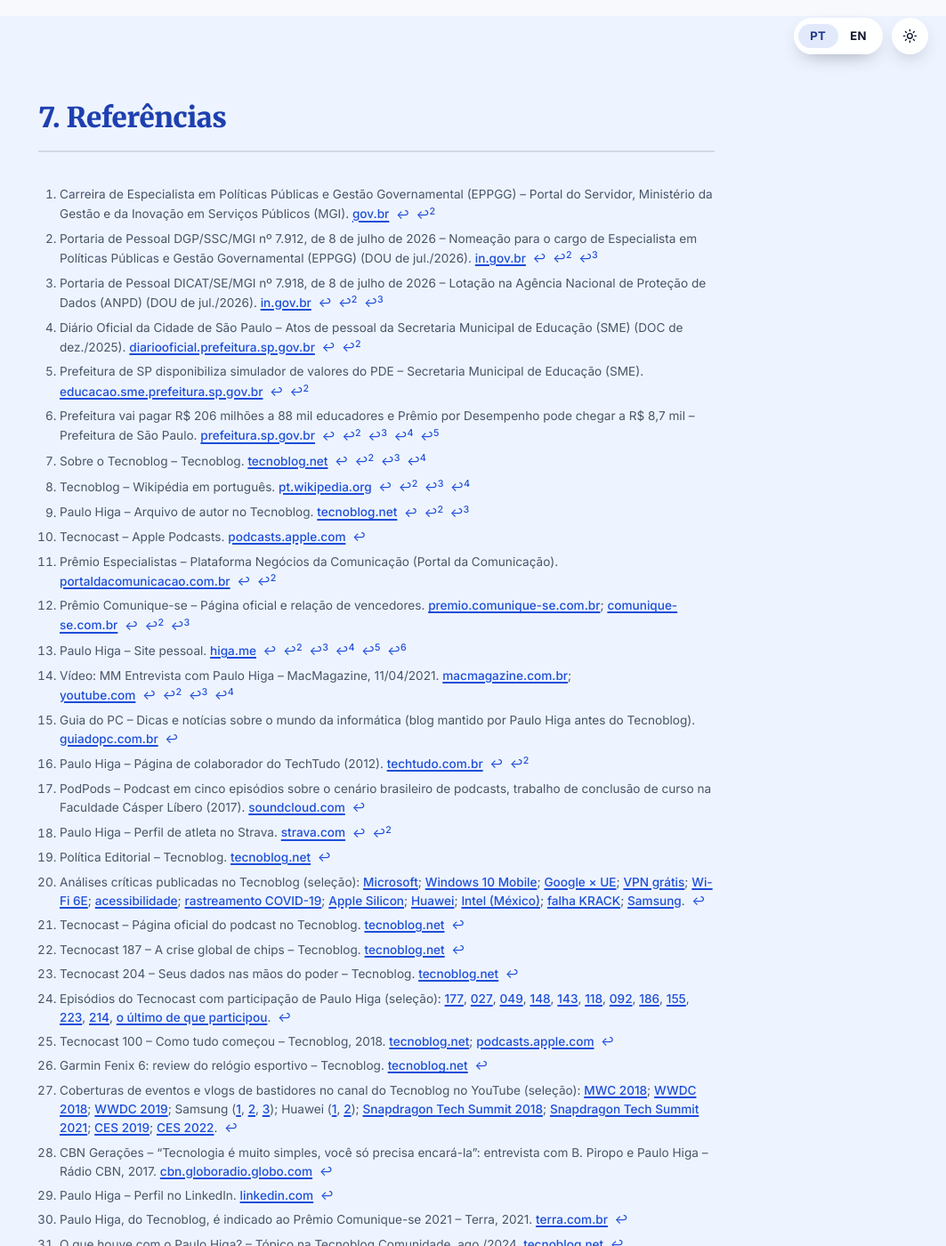
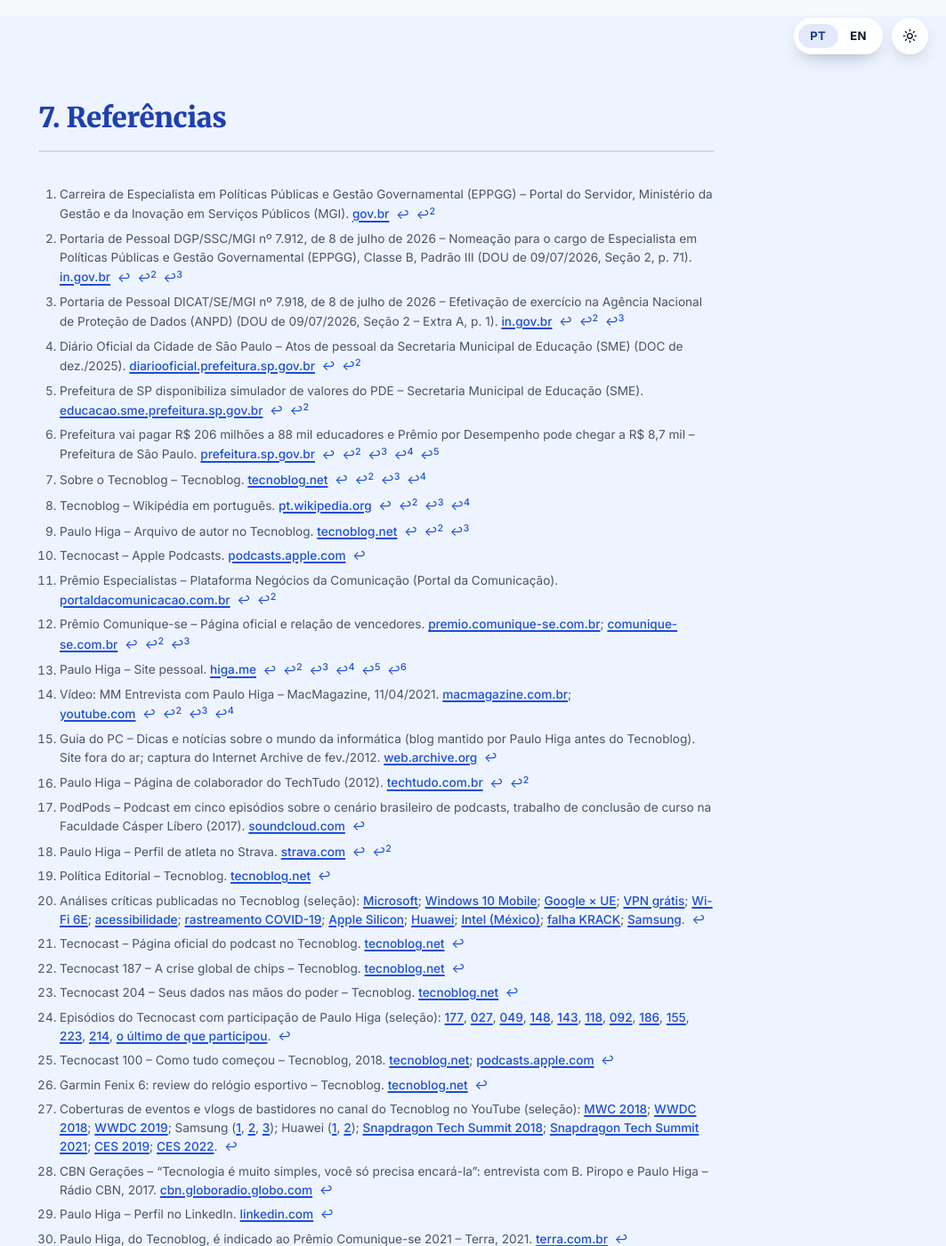
Before and after one commit to paulohiga/paulohiga.github.io, a Jekyll site: the page built from bio.md, in a window 1280 px wide and 1400 px high, scrolled down 12162 px. Shown: the whole window at 89% size, without its empty margins (217-1280 px from the left). Built offline with Jekyll 4.4.1, drawn with Linux system fonts in a browser that asks for light colours; some of the changed text lies outside the part shown.

Commit message:
Completa as referências do DOU e do DOC com os dados das publicações
A partir das páginas oficiais, preenche seção e página que faltavam nas
notas do Diário Oficial e identifica o ato do DOC:

- Edital Enap nº 173/2026: DOU de 26/05/2026, Seção 3, p. 111 (18ª edição
  do curso de formação inicial).
- Edital nº 92/2026: DOU de 10/06/2026, Seção 3, p. 101.
- Portaria DGP/SSC/MGI nº 7.912/2026: DOU de 09/07/2026, Seção 2, p. 71;
  acrescenta Classe B, Padrão III, conforme o art. 1º da portaria.
- Portaria DICAT/SE/MGI nº 7.918/2026: DOU de 09/07/2026, Seção 2 –
  Extra A, p. 1. O ato efetiva o exercício na ANPD (a lotação, pelo art.
  2º da Portaria nº 7.912, é no MGI), e o título passa a refletir isso.
- DOC de 14/11/2025 identificado como Título de Nomeação nº 1.163, de 14
  de novembro de 2025, publicado em 17/11/2025 — o padrão do DOC passa a
  nomear o ato, como já ocorre no DOU.

Guia do PC saiu do ar: a referência passa a apontar para a captura do
Internet Archive de fev./2012, a última antes da entrada no Tecnoblog.

Co-Authored-By: Claude Opus 5 <noreply@anthropic.com>
Claude-Session: https://claude.ai/code/session_01Rsz8Pv8BkGe76jm5ABJcnz

```diff
--- a/bio.md
+++ b/bio.md
@@ -195,7 +195,7 @@ Na administração pública, Higa atuou por cerca de dois anos (2024–2026) com
 
 [^10]: Vídeo: MM Entrevista com Paulo Higa – MacMagazine, 11/04/2021. [macmagazine.com.br](https://macmagazine.com.br/post/2021/04/11/video-mm-entrevista-com-paulo-higa/); [youtube.com](https://www.youtube.com/watch?v=s0gwW-D3qWE)
 
-[^11]: Guia do PC – Dicas e notícias sobre o mundo da informática (blog mantido por Paulo Higa antes do Tecnoblog). [guiadopc.com.br](https://www.guiadopc.com.br)
+[^11]: Guia do PC – Dicas e notícias sobre o mundo da informática (blog mantido por Paulo Higa antes do Tecnoblog). Site fora do ar; captura do Internet Archive de fev./2012. [web.archive.org](https://web.archive.org/web/20120228192627/http://www.guiadopc.com.br/)
 
 [^12]: Paulo Higa – Página de colaborador do TechTudo (2012). [techtudo.com.br](https://www.techtudo.com.br/colaborador/paulo-higa.html)
 
@@ -223,7 +223,7 @@ Na administração pública, Higa atuou por cerca de dois anos (2024–2026) com
 
 [^24]: Diário Oficial da Cidade de São Paulo – Atos de pessoal referentes ao ingresso no cargo de Analista de Políticas Públicas e Gestão Governamental (APPGG) (DOC de set./2024). [diariooficial.prefeitura.sp.gov.br](https://diariooficial.prefeitura.sp.gov.br/md_epubli_visualizar.php?FcojpIuChgfh5s2vhSHfwOyuANy4pprxJEgYg0ADLCFwSDoCvHdZwtyrwy5kz1-vk2ovCEU_Oh7iZLUssGe27A,,)
 
-[^25]: Diário Oficial da Cidade de São Paulo – Nomeação para o cargo em comissão de Assessor V, ref. CDA-5, no Gabinete da Secretaria Municipal de Educação (DOC de 14/11/2025). [diariooficial.prefeitura.sp.gov.br](https://diariooficial.prefeitura.sp.gov.br/md_epubli_visualizar.php?DVyJ1nrP3gHni6hA09MHH4chWuoFHEN2m05OYPiO9BscHeN7iRiW7LDxKnSb758UkpT2tBMHfI8SgQQ6Kkk4oaJ_Z12B7qMpaaflEwC3ebJFj0rJxTkrYOis0cxiahvT)
+[^25]: Título de Nomeação nº 1.163, de 14 de novembro de 2025 – Nomeação para o cargo de Assessor V, Ref. CDA-5, do Gabinete da Secretaria Municipal de Educação (DOC de 17/11/2025). [diariooficial.prefeitura.sp.gov.br](https://diariooficial.prefeitura.sp.gov.br/md_epubli_visualizar.php?DVyJ1nrP3gHni6hA09MHH4chWuoFHEN2m05OYPiO9BscHeN7iRiW7LDxKnSb758UkpT2tBMHfI8SgQQ6Kkk4oaJ_Z12B7qMpaaflEwC3ebJFj0rJxTkrYOis0cxiahvT)
 
 [^26]: Planejamento Estratégico 2026-2029 – Secretaria Municipal de Educação (SME). [educacao.sme.prefeitura.sp.gov.br](https://educacao.sme.prefeitura.sp.gov.br/planejamento-estrategico-2026-2029/)
 
@@ -241,7 +241,7 @@ Na administração pública, Higa atuou por cerca de dois anos (2024–2026) com
 
 [^33]: Classificação no CPNU 2024 para o cargo de EPPGG – Listas não oficiais de acompanhamento. [mail.vagasapp.com.br](https://mail.vagasapp.com.br/concursos/?edital=25&pagina=1495&filtro=&regiao=&cargo=); [rankingdosconcursos.com.br (lista 1)](https://www.rankingdosconcursos.com.br/index.php?tC=6&sCa=644_1&tV=1); [rankingdosconcursos.com.br (lista 2)](https://www.rankingdosconcursos.com.br/index.php?tC=6&sCa=571_1&tV=1)
 
-[^34]: Edital Enap nº 173, de 25 de maio de 2026 – Resultado final do Curso de Formação do CPNU para o cargo de EPPGG do MGI (DOU de 26/05/2026). [in.gov.br](https://www.in.gov.br/web/dou/-/edital-enap-n-173-de-25-de-maio-de-2026-708263131)
+[^34]: Edital Enap nº 173, de 25 de maio de 2026 – Resultado final do Curso de Formação Inicial do CPNU para o cargo de EPPGG do MGI, 18ª edição (DOU de 26/05/2026, Seção 3, p. 111). [in.gov.br](https://www.in.gov.br/web/dou/-/edital-enap-n-173-de-25-de-maio-de-2026-708263131)
 
 [^35]: PodPods – Podcast em cinco episódios sobre o cenário brasileiro de podcasts, trabalho de conclusão de curso na Faculdade Cásper Líbero (2017). [soundcloud.com](https://soundcloud.com/podpods)
 
@@ -259,7 +259,7 @@ Na administração pública, Higa atuou por cerca de dois anos (2024–2026) com
 
 [^42]: Relação de inscritos no Concurso Público SMGE2303 – Analista de Políticas Públicas e Gestão Governamental (APPGG) – Fundação VUNESP. [documento.vunesp.com.br (PDF)](https://documento.vunesp.com.br/documento/stream/NDYyOTkyNw%3d%3d)
 
-[^43]: Edital nº 92, de 9 de junho de 2026 – Homologação do resultado final do CNU para o cargo de EPPGG (DOU de 10/06/2026). [in.gov.br](https://www.in.gov.br/web/dou/-/edital-n-92-de-9-junho-de-2026-711263674)
+[^43]: Edital nº 92, de 9 de junho de 2026 – Homologação do resultado final do CNU para o cargo de EPPGG (DOU de 10/06/2026, Seção 3, p. 101). [in.gov.br](https://www.in.gov.br/web/dou/-/edital-n-92-de-9-junho-de-2026-711263674)
 
 [^44]: Diário Oficial da Cidade de São Paulo – Nomeação para o cargo de Auditor Municipal de Controle Interno (AMCI), Nível I, área Geral (DOC de 10/06/2026). [diariooficial.prefeitura.sp.gov.br](https://diariooficial.prefeitura.sp.gov.br/md_epubli_visualizar.php?H6V05Ih5fsKdqiiC8OzqZbcV4K3ZgVSzqmyYNgwaAuACItbNieh6WV3L6Tkb8xusUmMLzxl5GG4oFf-k8Hsdkg,,)
 
@@ -275,9 +275,9 @@ Na administração pública, Higa atuou por cerca de dois anos (2024–2026) com
 
 [^50]: Cerimônia de premiação do Prêmia Sampa 2026 – Prefeitura de São Paulo (YouTube). [youtube.com](https://www.youtube.com/watch?v=LlSHX1FQJLM)
 
-[^51]: Portaria de Pessoal DGP/SSC/MGI nº 7.912, de 8 de julho de 2026 – Nomeação para o cargo de Especialista em Políticas Públicas e Gestão Governamental (EPPGG) (DOU de jul./2026). [in.gov.br](https://www.in.gov.br/web/dou/-/portaria-de-pessoal-dgp/ssc/mgi-n-7.912-de-8-de-julho-de-2026-717771595)
+[^51]: Portaria de Pessoal DGP/SSC/MGI nº 7.912, de 8 de julho de 2026 – Nomeação para o cargo de Especialista em Políticas Públicas e Gestão Governamental (EPPGG), Classe B, Padrão III (DOU de 09/07/2026, Seção 2, p. 71). [in.gov.br](https://www.in.gov.br/web/dou/-/portaria-de-pessoal-dgp/ssc/mgi-n-7.912-de-8-de-julho-de-2026-717771595)
 
-[^52]: Portaria de Pessoal DICAT/SE/MGI nº 7.918, de 8 de julho de 2026 – Lotação na Agência Nacional de Proteção de Dados (ANPD) (DOU de jul./2026). [in.gov.br](https://www.in.gov.br/web/dou/-/portaria-de-pessoal-dicat/se/mgi-n-7.918-de-8-de-julho-de-2026-718108405)
+[^52]: Portaria de Pessoal DICAT/SE/MGI nº 7.918, de 8 de julho de 2026 – Efetivação de exercício na Agência Nacional de Proteção de Dados (ANPD) (DOU de 09/07/2026, Seção 2 – Extra A, p. 1). [in.gov.br](https://www.in.gov.br/web/dou/-/portaria-de-pessoal-dicat/se/mgi-n-7.918-de-8-de-julho-de-2026-718108405)
 
 [^53]: Portaria GABPR/ANPD nº 491, de 16 de julho de 2026 – Designação para a Função Comissionada Executiva de Chefe de Projeto II (FCE 3.07), no Gabinete da Diretoria 2 da ANPD (DOU de 22/07/2026, Seção 2, p. 41). [in.gov.br](https://www.in.gov.br/web/dou/-/portaria-gabpr/anpd-n-491-de-16-de-julho-de-2026-720598149)
 
```
Also changed, not shown: en/bio.md (+6 -6 lines).
